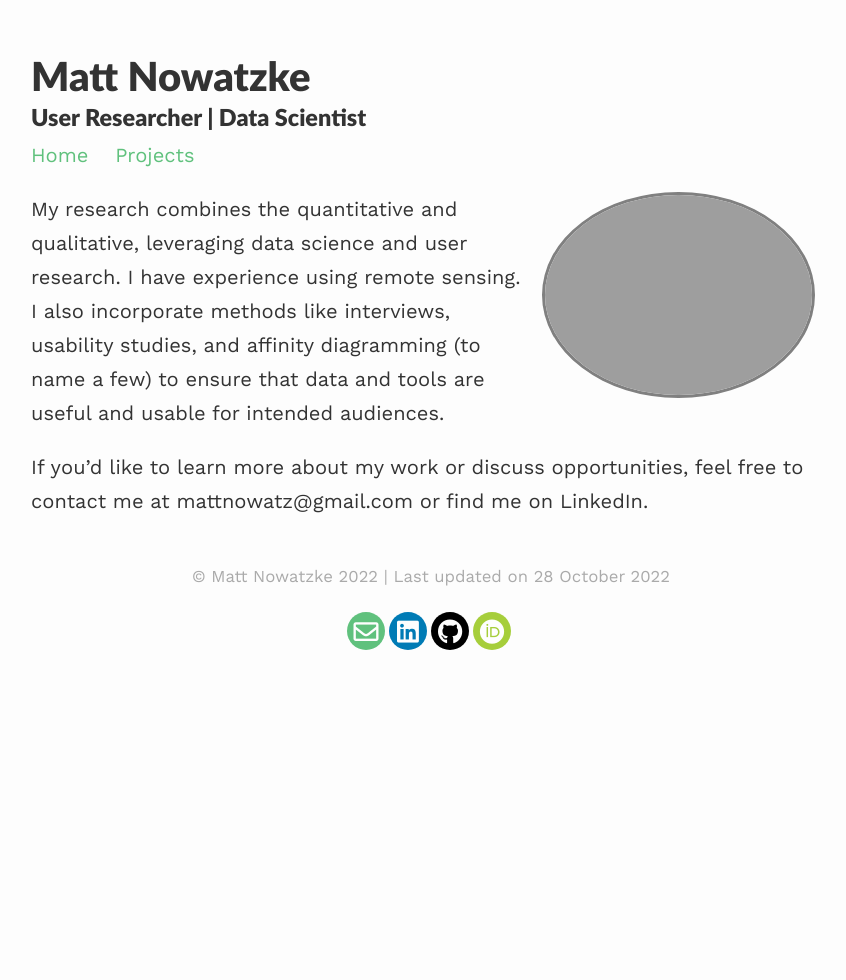
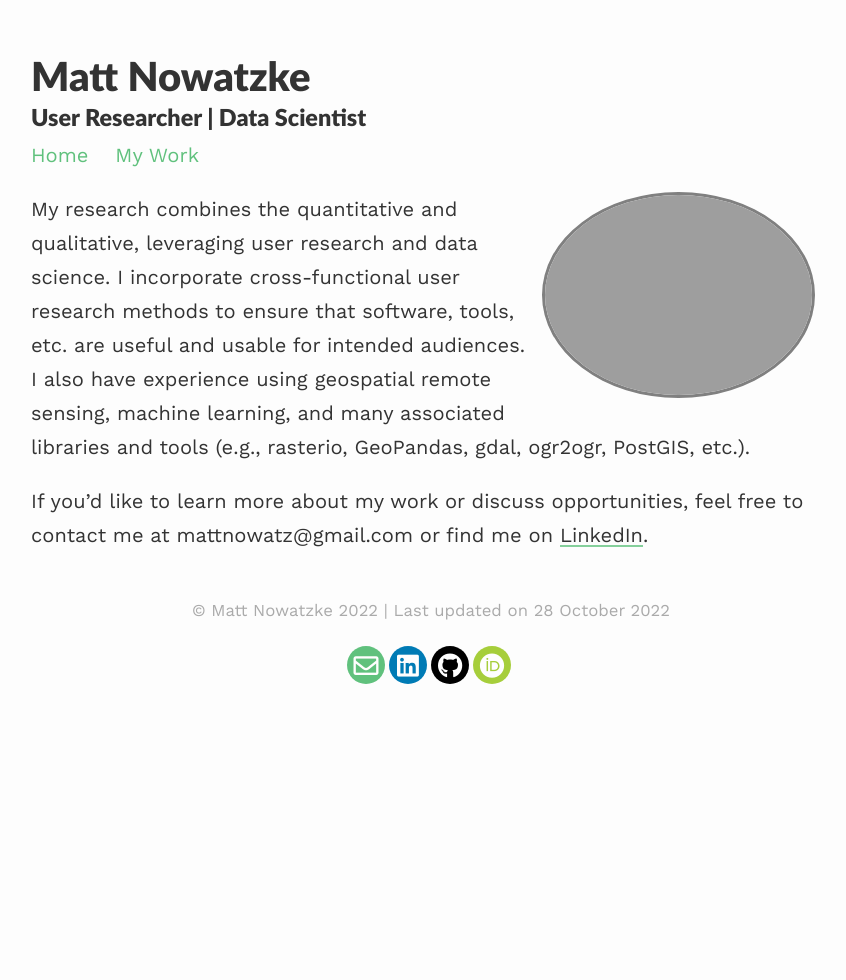
Before and after one commit to mnowatzke/mnowatzke.github.io, a Jekyll site: the page built from index.md, in a window 1280 px wide. Shown: the whole page, without its empty margins (209-1055 px from the left). Built offline with Jekyll 4.4.1, drawn with Linux system fonts in a browser that asks for light colours; nearby versions of some CDN libraries.

Commit message:
more updates and tweaks

```diff
--- a/_includes/navigation.html
+++ b/_includes/navigation.html
@@ -1,6 +1,6 @@
 <div class="links scroll">
         <a href="{{site.baseurl}}/">Home</a>
-        <a href="{{site.baseurl}}/projects/">Projects</a>
+        <a href="{{site.baseurl}}/projects/">My Work</a>
         <!-- <a href="{{site.baseurl}}/blog/">Blog</a> -->
         <!-- <a href="{{site.baseurl}}/archive/">Archive</a> -->
 </div>
--- a/assets/css/_sass/variables.scss
+++ b/assets/css/_sass/variables.scss
@@ -12,7 +12,7 @@ $brand-color:      #60c17d;
 
 // Color scheme for light
 $body-bg: #fdfdfd;
-$projectbox: #cfe6a4;
+$projectbox: #4B6F8A;
 $text-color: #333;
 
 // Color scheme for dark modes
@@ -22,5 +22,5 @@ $text-color-dark: #777;
 
 // Colour palette for project boxes
 $theme1: ("one",#388087),("two", #6FB3B8),("three",#BADFE7),("four",#C2EDCE),("five",#F6F6F2);
-$theme2: ("one",#E8DFE0),("two", #8D9B6A),("three",#8A9EA7),("four",#DAB692),("five",#8F5B34);
+$theme2: ("one",#E8DFE0),("two", #4B6F8A),("three",#8A9EA7),("four",#DAB692),("five",#8F5B34);
 $theme3: ("one",#78AAC3),("two", #C4DEED),("three",#97C8D6),("four",#EEAB74),("five",#F3CD86), ("six",#F5A280);
--- a/index.md
+++ b/index.md
@@ -7,6 +7,6 @@ profile:
 published: true
 ---
 
-My research combines the quantitative and qualitative, leveraging data science and user research. I have experience using remote sensing. I also incorporate methods like interviews, usability studies, and affinity diagramming (to name a few) to ensure that data and tools are useful and usable for intended audiences.
+My research combines the quantitative and qualitative, leveraging user research and data science. I incorporate cross-functional user research methods to ensure that software, tools, etc. are useful and usable for intended audiences. I also have experience using geospatial remote sensing, machine learning, and many associated libraries and tools (e.g., rasterio, GeoPandas, gdal, ogr2ogr, PostGIS, etc.).
 
-If you'd like to learn more about my work or discuss opportunities, feel free to contact me at mattnowatz@gmail.com or find me on LinkedIn.
+If you'd like to learn more about my work or discuss opportunities, feel free to contact me at mattnowatz@gmail.com or find me on [LinkedIn](https://www.linkedin.com/in/mattnowatzke/).
```
Also changed, not shown: _projects/1_project.md (+2 -2 lines), _projects/HPA-Process-Diagram.png (renamed from _projects/images/HPA-Process-Diagram.png), 2 other files.
